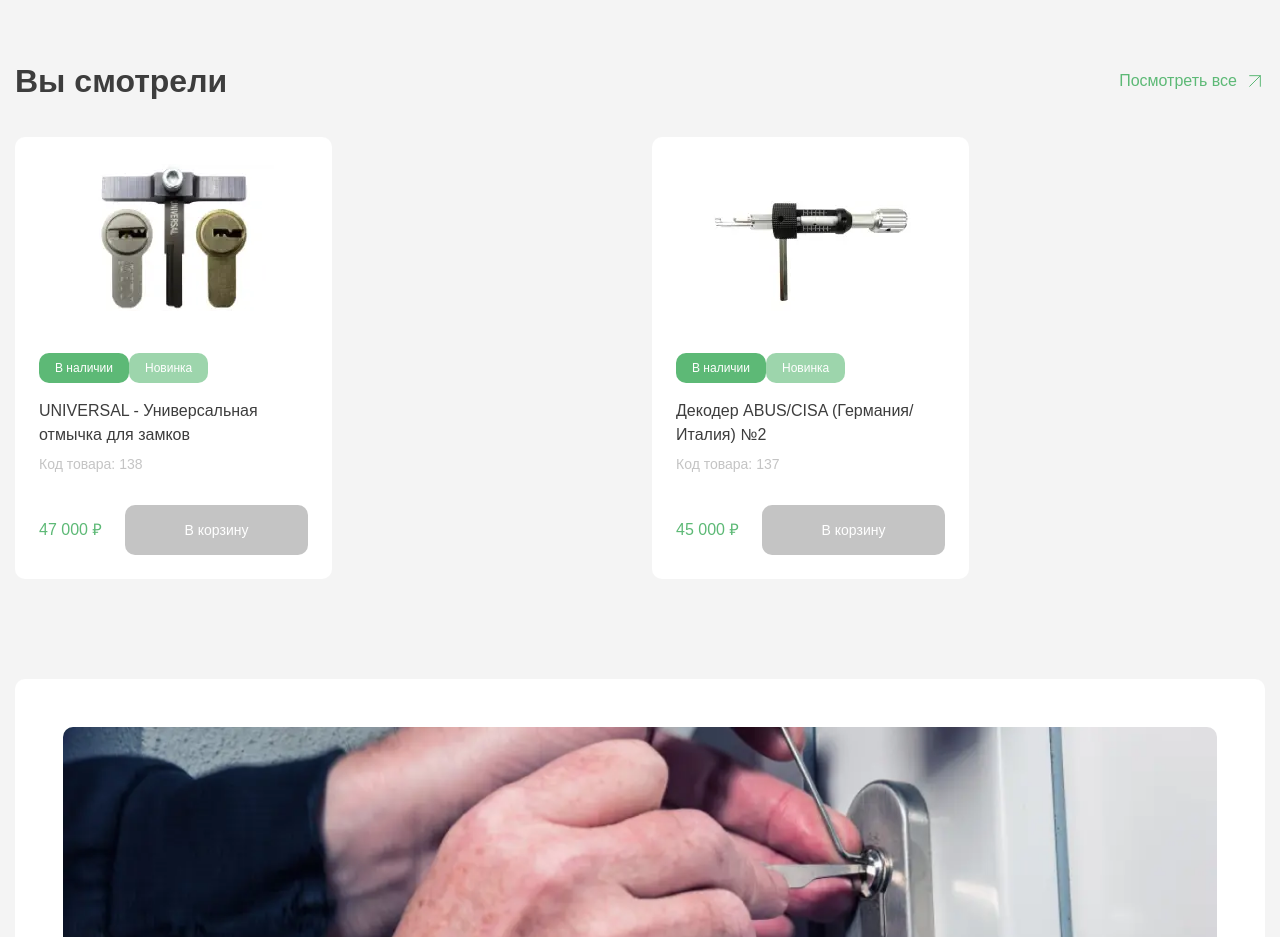
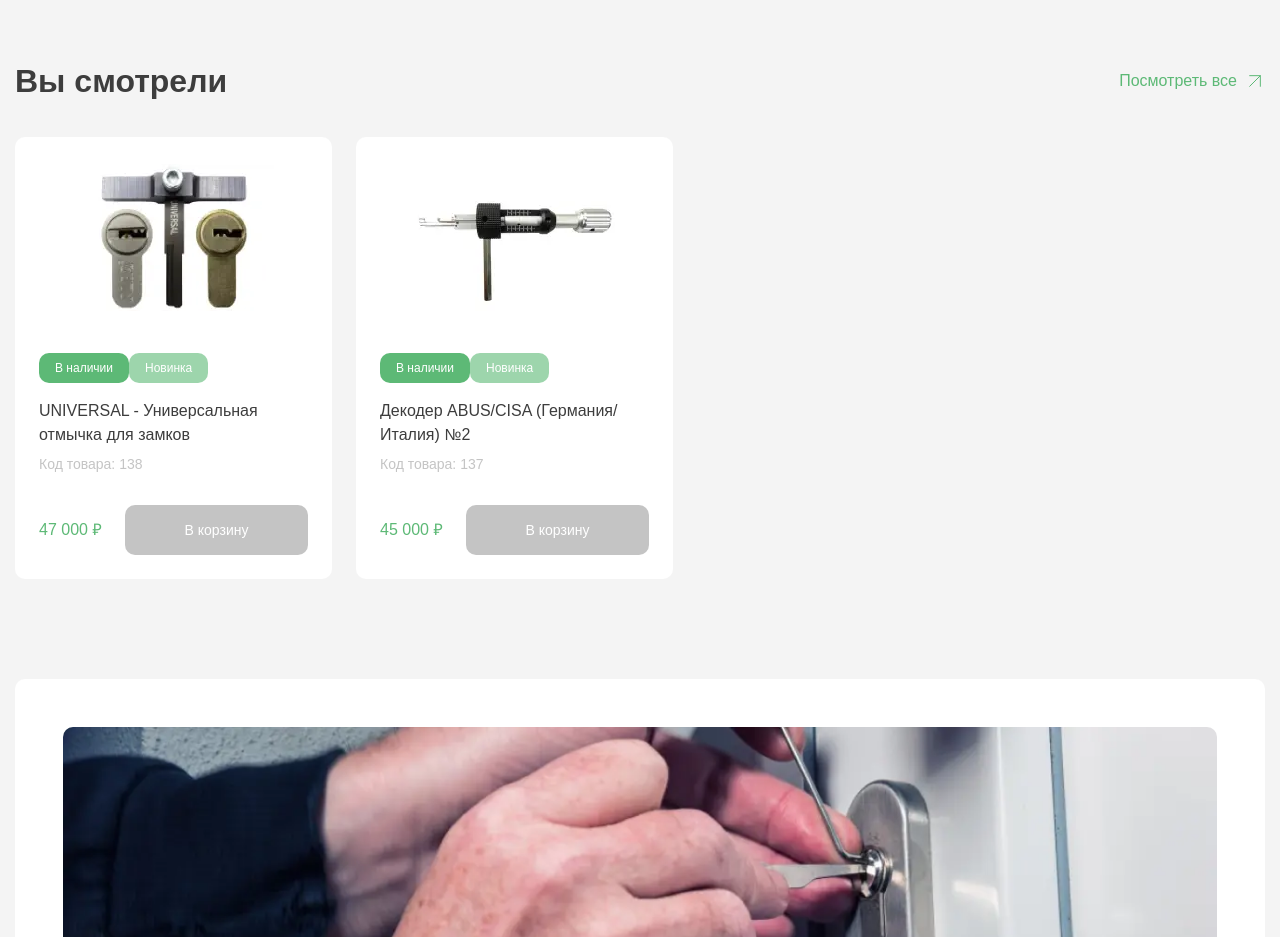
Before and after one commit to Cristalit42/unlock, a plain HTML site: page catalog.html in a window 1280 px wide. Shown: the part 2080-3017 px from the top of the page. Drawn offline with Linux system fonts and the light colour scheme; a web font is replaced by a local one.

Commit message:
fix complete

```diff
--- a/index.787800be.css
+++ b/index.787800be.css
@@ -1423,7 +1423,14 @@ footer .container {
   .new__heading {
     margin-bottom: 24px;
   }
-
+}
+
+.watch .cards-row__content {
+  grid-template-columns: repeat(auto-fit, minmax(227px, 317px));
+  justify-content: start;
+}
+
+@media (width <= 700px) {
   .reviews {
     padding-right: 0 !important;
   }
```
